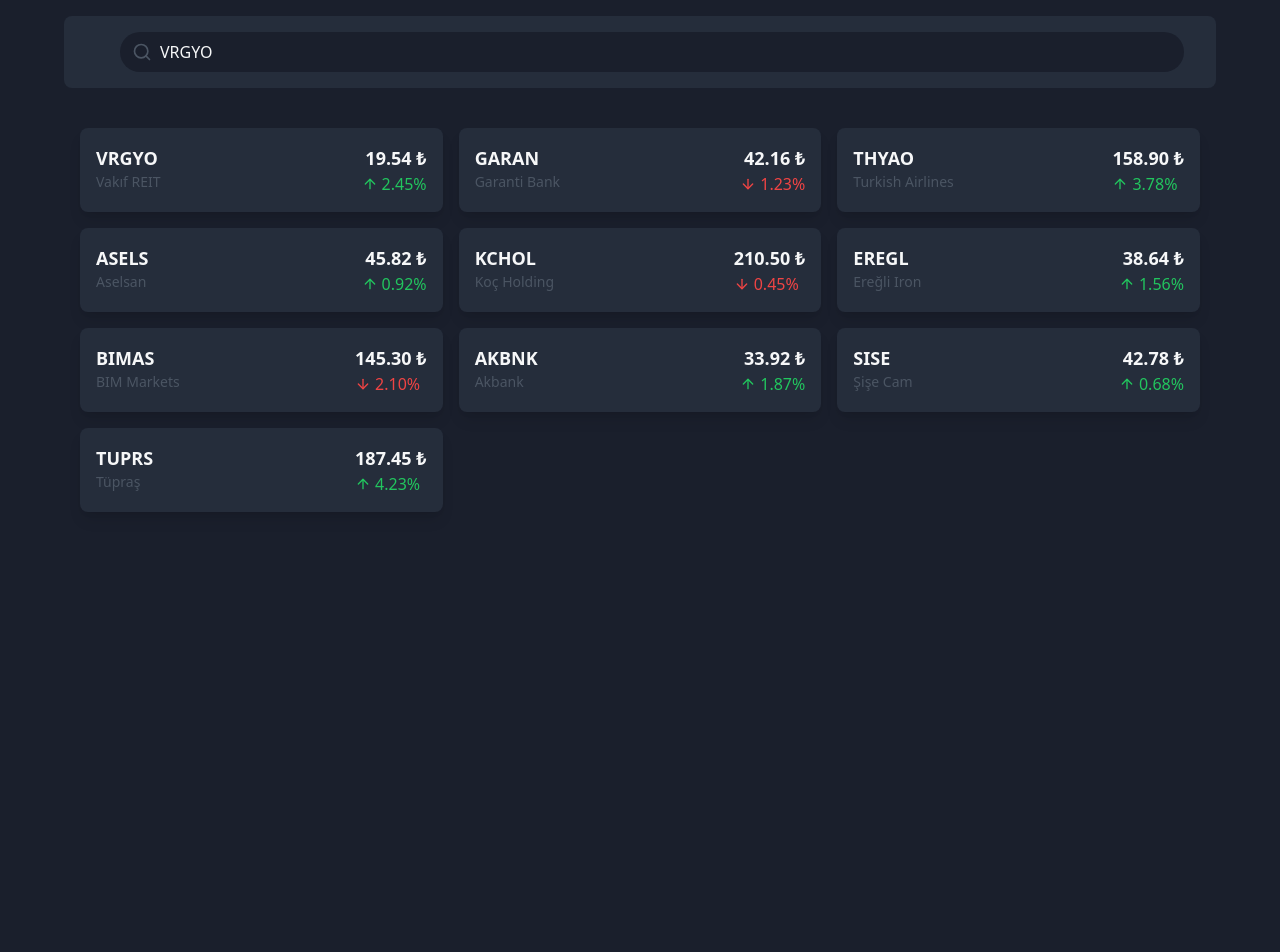
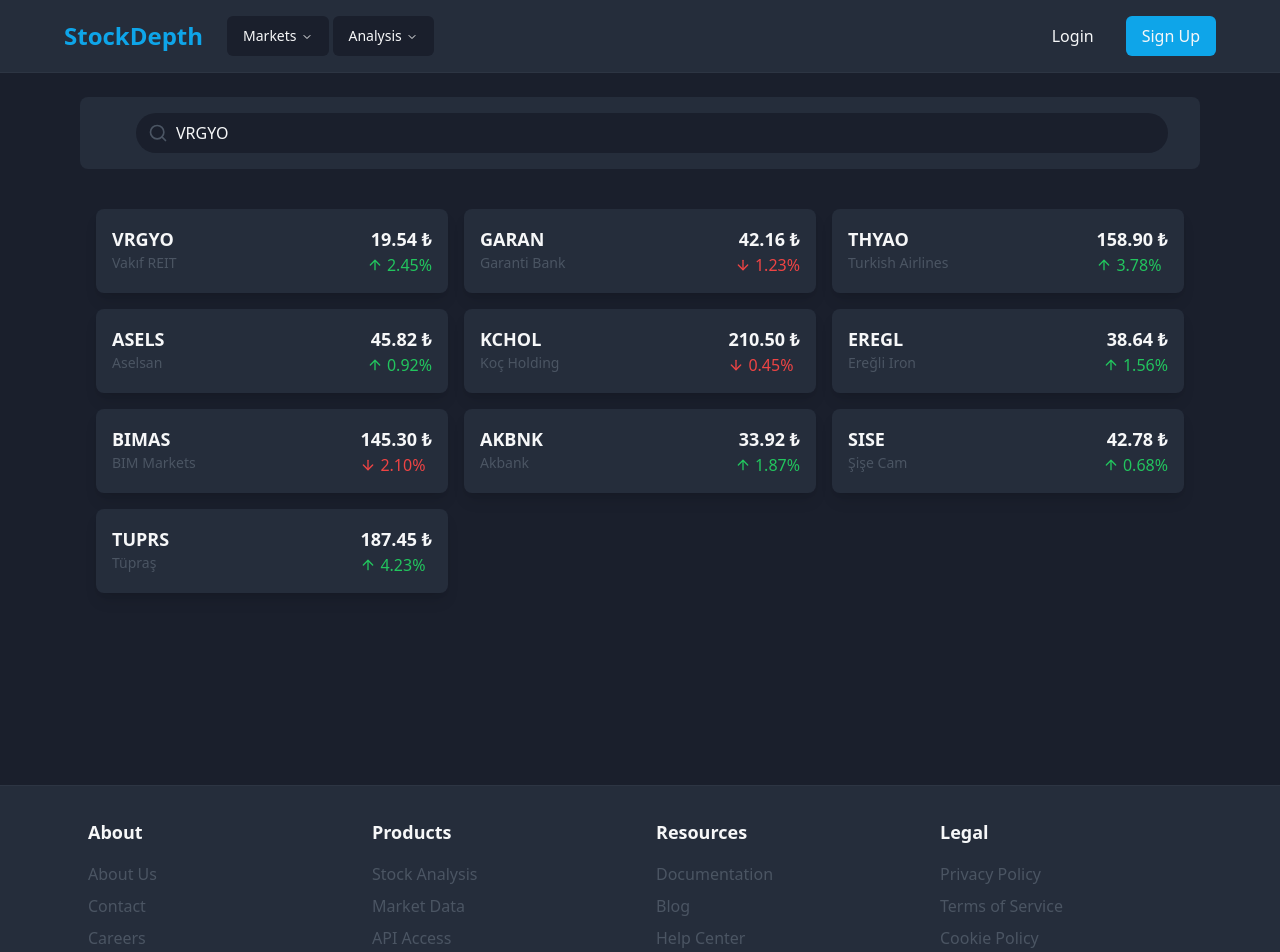
Before and after one commit to Ramazaneles/hissederinlik, a React (Vite) app: page / in a window 1280 px wide. Shown: the top 952 px of the page. Before the commit the page ends 800 px from the top, so only its background shows below. Built offline with nearby package versions, Linux system fonts and the light colour scheme.

Commit message:
Add header and footer components
Implemented header and footer components to enhance the layout. Further development and improvements are planned.
[skip gpt_engineer]

```diff
--- /dev/null
+++ b/src/components/Footer.tsx
@@ -0,0 +1,47 @@
+const Footer = () => {
+  return (
+    <footer className="bg-card border-t border-muted/20 py-8 mt-12">
+      <div className="max-w-6xl mx-auto px-6">
+        <div className="grid grid-cols-1 md:grid-cols-4 gap-8">
+          <div>
+            <h3 className="text-lg font-semibold mb-4">About</h3>
+            <ul className="space-y-2">
+              <li><a href="#" className="text-muted hover:text-foreground">About Us</a></li>
+              <li><a href="#" className="text-muted hover:text-foreground">Contact</a></li>
+              <li><a href="#" className="text-muted hover:text-foreground">Careers</a></li>
+            </ul>
+          </div>
+          <div>
+            <h3 className="text-lg font-semibold mb-4">Products</h3>
+            <ul className="space-y-2">
+              <li><a href="#" className="text-muted hover:text-foreground">Stock Analysis</a></li>
+              <li><a href="#" className="text-muted hover:text-foreground">Market Data</a></li>
+              <li><a href="#" className="text-muted hover:text-foreground">API Access</a></li>
+            </ul>
+          </div>
+          <div>
+            <h3 className="text-lg font-semibold mb-4">Resources</h3>
+            <ul className="space-y-2">
+              <li><a href="#" className="text-muted hover:text-foreground">Documentation</a></li>
+              <li><a href="#" className="text-muted hover:text-foreground">Blog</a></li>
+              <li><a href="#" className="text-muted hover:text-foreground">Help Center</a></li>
+            </ul>
+          </div>
+          <div>
+            <h3 className="text-lg font-semibold mb-4">Legal</h3>
+            <ul className="space-y-2">
+              <li><a href="#" className="text-muted hover:text-foreground">Privacy Policy</a></li>
+              <li><a href="#" className="text-muted hover:text-foreground">Terms of Service</a></li>
+              <li><a href="#" className="text-muted hover:text-foreground">Cookie Policy</a></li>
+            </ul>
+          </div>
+        </div>
+        <div className="border-t border-muted/20 mt-8 pt-8 text-center text-muted">
+          <p>&copy; 2024 StockDepth. All rights reserved.</p>
+        </div>
+      </div>
+    </footer>
+  );
+};
+
+export default Footer;
--- /dev/null
+++ b/src/components/Header.tsx
@@ -0,0 +1,42 @@
+import { NavigationMenu, NavigationMenuContent, NavigationMenuItem, NavigationMenuLink, NavigationMenuList, NavigationMenuTrigger } from "@/components/ui/navigation-menu";
+
+const Header = () => {
+  return (
+    <header className="bg-card border-b border-muted/20 py-4 px-6 mb-6">
+      <div className="max-w-6xl mx-auto flex items-center justify-between">
+        <div className="flex items-center space-x-6">
+          <h1 className="text-2xl font-bold text-primary">StockDepth</h1>
+          <NavigationMenu>
+            <NavigationMenuList>
+              <NavigationMenuItem>
+                <NavigationMenuTrigger>Markets</NavigationMenuTrigger>
+                <NavigationMenuContent>
+                  <div className="p-4 w-[200px] space-y-2">
+                    <a href="#" className="block p-2 hover:bg-muted/20 rounded-md">BIST 100</a>
+                    <a href="#" className="block p-2 hover:bg-muted/20 rounded-md">Crypto</a>
+                    <a href="#" className="block p-2 hover:bg-muted/20 rounded-md">Forex</a>
+                  </div>
+                </NavigationMenuContent>
+              </NavigationMenuItem>
+              <NavigationMenuItem>
+                <NavigationMenuTrigger>Analysis</NavigationMenuTrigger>
+                <NavigationMenuContent>
+                  <div className="p-4 w-[200px] space-y-2">
+                    <a href="#" className="block p-2 hover:bg-muted/20 rounded-md">Technical</a>
+                    <a href="#" className="block p-2 hover:bg-muted/20 rounded-md">Fundamental</a>
+                  </div>
+                </NavigationMenuContent>
+              </NavigationMenuItem>
+            </NavigationMenuList>
+          </NavigationMenu>
+        </div>
+        <div className="flex items-center space-x-4">
+          <button className="px-4 py-2 rounded-md hover:bg-muted/20">Login</button>
+          <button className="px-4 py-2 bg-primary rounded-md hover:opacity-90">Sign Up</button>
+        </div>
+      </div>
+    </header>
+  );
+};
+
+export default Header;
--- a/src/pages/Index.tsx
+++ b/src/pages/Index.tsx
@@ -2,6 +2,8 @@ import { useState } from "react";
 import { StockSearch } from "@/components/StockSearch";
 import { StockDepthTable } from "@/components/StockDepthTable";
 import { StockGrid } from "@/components/StockGrid";
+import Header from "@/components/Header";
+import Footer from "@/components/Footer";
 
 // Mock depth data
 const mockBuyOrders = [
@@ -34,8 +36,10 @@ const Index = () => {
   const [selectedStock, setSelectedStock] = useState<string | null>(null);
 
   return (
-    <div className="min-h-screen p-4">
-      <div className="max-w-6xl mx-auto">
+    <div className="min-h-screen flex flex-col">
+      <Header />
+      <div className="flex-1">
+        <div className="max-w-6xl mx-auto px-4">
           <div className="flex items-center justify-between mb-6 bg-card rounded-lg p-4">
             {selectedStock ? (
               <button
@@ -72,6 +76,8 @@ const Index = () => {
           )}
         </div>
       </div>
+      <Footer />
+    </div>
   );
 };
 
```
Lines whose indentation alone changed are shown as unchanged.
